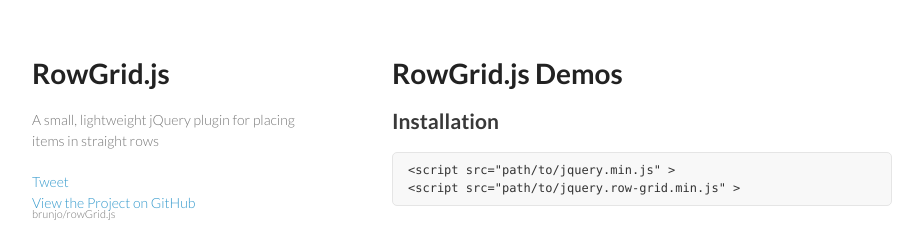
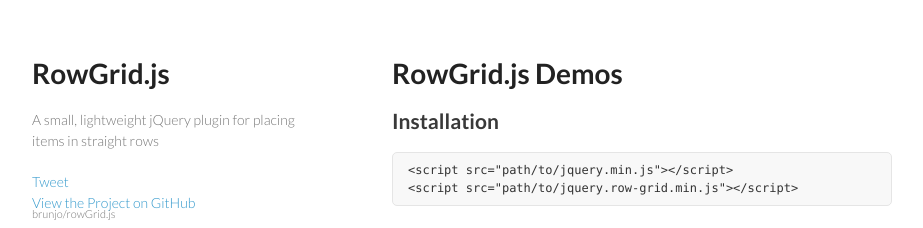
Before and after one commit to brunjo/rowGrid.js, a plain HTML site: page index.html in a window 1280 px wide. Shown: the top 228 px of the page, without its empty margins (178-1101 px from the left). Drawn offline with nearby package versions, Linux system fonts and the light colour scheme.

Commit message:
Update index.html

```diff
--- a/index.html
+++ b/index.html
@@ -84,8 +84,8 @@
 
 <h2>Installation</h2>
 
-<pre><code>&lt;script src="path/to/jquery.min.js" &gt;
-&lt;script src="path/to/jquery.row-grid.min.js" &gt;
+<pre><code>&lt;script src="path/to/jquery.min.js"&gt;&lt;/script&gt;
+&lt;script src="path/to/jquery.row-grid.min.js"&gt;&lt;/script&gt;
 </code></pre>
 
 <h2>Simple Example</h2>
```
